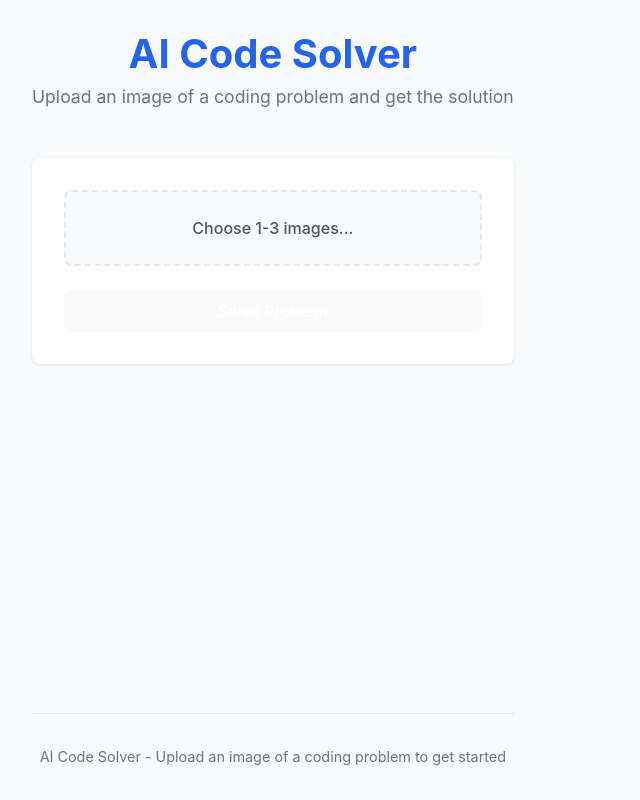
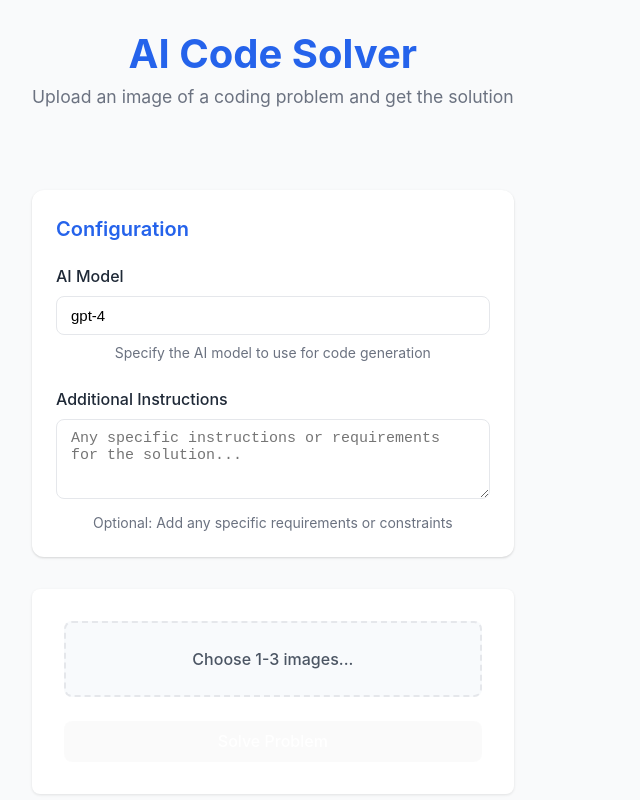
Before and after one commit to sunnnybala/agentic_code_helper_frontend, a React (Vite) app: page / in a window 1280 px wide. Shown: the top 800 px of the page, without its empty margins (0-640 px from the left). Built offline with nearby package versions, Linux system fonts and the light colour scheme.

Commit message:
added model choosing capabilities and instructions

```diff
--- a/src/App.css
+++ b/src/App.css
@@ -51,10 +51,75 @@ header h1 {
 header p {
   color: #6b7280;
   font-size: 1.1rem;
+  margin-bottom: 2rem;
 }
 
 main {
   flex: 1;
+}
+
+/* Configuration Card */
+.configuration-card {
+  background: var(--card-bg);
+  border-radius: 0.75rem;
+  padding: 1.5rem;
+  box-shadow: var(--shadow);
+  margin-bottom: 2rem;
+  max-width: 800px;
+  margin-left: auto;
+  margin-right: auto;
+  width: 100%;
+}
+
+.configuration-card h3 {
+  color: var(--primary-color);
+  margin-bottom: 1.25rem;
+  font-size: 1.25rem;
+  font-weight: 600;
+}
+
+.config-fields {
+  display: grid;
+  gap: 1.5rem;
+}
+
+.form-group {
+  margin-bottom: 0;
+}
+
+.form-group label {
+  display: block;
+  margin-bottom: 0.5rem;
+  font-weight: 500;
+  color: var(--text-color);
+}
+
+.form-control {
+  width: 100%;
+  padding: 0.625rem 0.875rem;
+  border: 1px solid var(--border-color);
+  border-radius: 0.5rem;
+  font-size: 0.9375rem;
+  transition: border-color 0.2s, box-shadow 0.2s;
+  background-color: #fff;
+}
+
+.form-control:focus {
+  outline: none;
+  border-color: var(--primary-color);
+  box-shadow: 0 0 0 3px rgba(37, 99, 235, 0.1);
+}
+
+textarea.form-control {
+  min-height: 80px;
+  resize: vertical;
+}
+
+.hint {
+  font-size: 0.8125rem;
+  color: #6b7280;
+  margin-top: 0.35rem;
+  line-height: 1.4;
 }
 
 /* Form styles */
--- a/src/App.jsx
+++ b/src/App.jsx
@@ -8,6 +8,8 @@ function App() {
   const [result, setResult] = useState(null);
   const [error, setError] = useState('');
   const [previews, setPreviews] = useState([]);
+  const [model, setModel] = useState('gpt-4');
+  const [additionalInstructions, setAdditionalInstructions] = useState('');
 
   const handleFileChange = (e) => {
     const newFiles = Array.from(e.target.files).slice(0, 3); // Limit to 3 files
@@ -54,10 +56,19 @@ function App() {
       return;
     }
 
+    if (!model.trim()) {
+      setError('Please specify a model to use');
+      return;
+    }
+
     const formData = new FormData();
     files.forEach((file) => {
       formData.append('images', file);
     });
+    formData.append('model', model);
+    if (additionalInstructions.trim()) {
+      formData.append('additionalInstructions', additionalInstructions);
+    }
 
     setIsLoading(true);
     setError('');
@@ -102,6 +113,37 @@ function App() {
         <h1>AI Code Solver</h1>
         <p>Upload an image of a coding problem and get the solution</p>
       </header>
+
+      <div className="configuration-card">
+        <h3>Configuration</h3>
+        <div className="config-fields">
+          <div className="form-group">
+            <label htmlFor="model">AI Model</label>
+            <input
+              type="text"
+              id="model"
+              value={model}
+              onChange={(e) => setModel(e.target.value)}
+              placeholder="e.g., gpt-4, gpt-3.5-turbo"
+              className="form-control"
+            />
+            <div className="hint">Specify the AI model to use for code generation</div>
+          </div>
+
+          <div className="form-group">
+            <label htmlFor="instructions">Additional Instructions</label>
+            <textarea
+              id="instructions"
+              value={additionalInstructions}
+              onChange={(e) => setAdditionalInstructions(e.target.value)}
+              placeholder="Any specific instructions or requirements for the solution..."
+              className="form-control"
+              rows="2"
+            />
+            <div className="hint">Optional: Add any specific requirements or constraints</div>
+          </div>
+        </div>
+      </div>
 
       <main>
         <form onSubmit={handleSubmit} className="upload-form">
```
